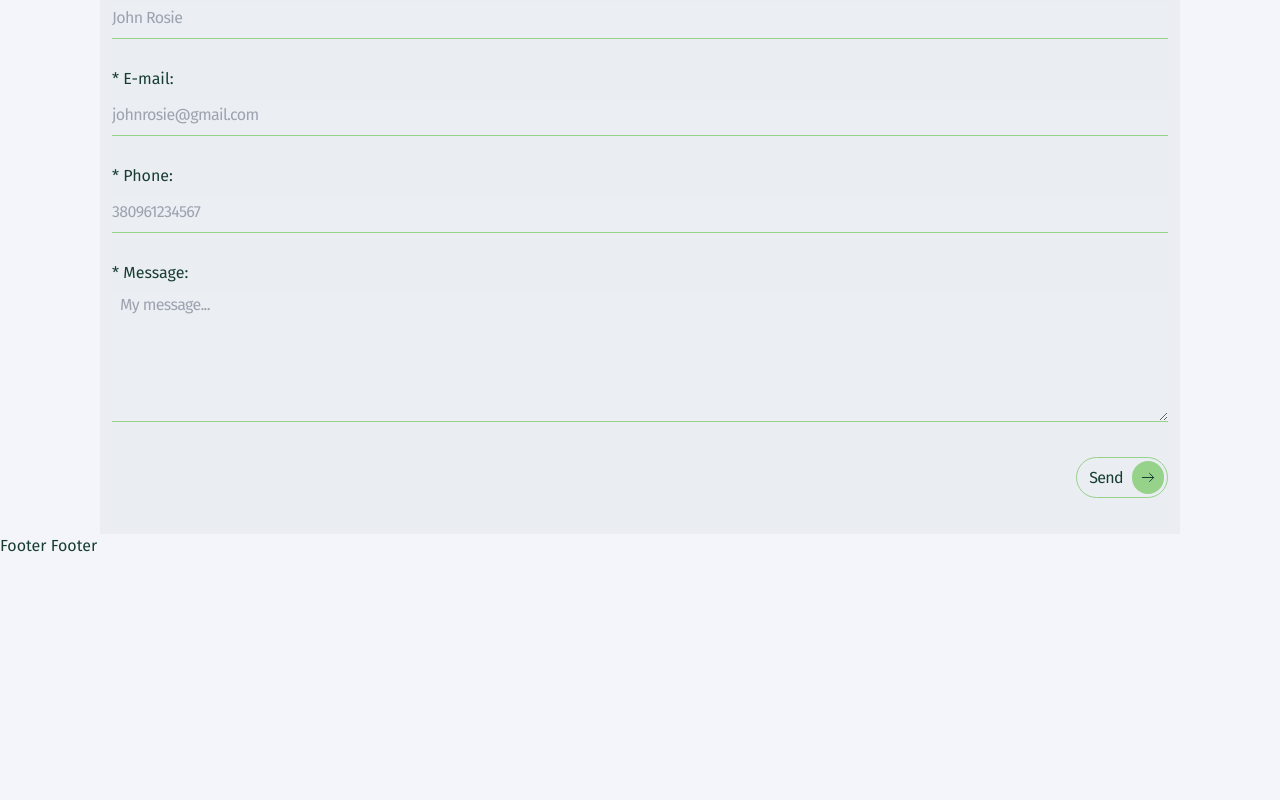
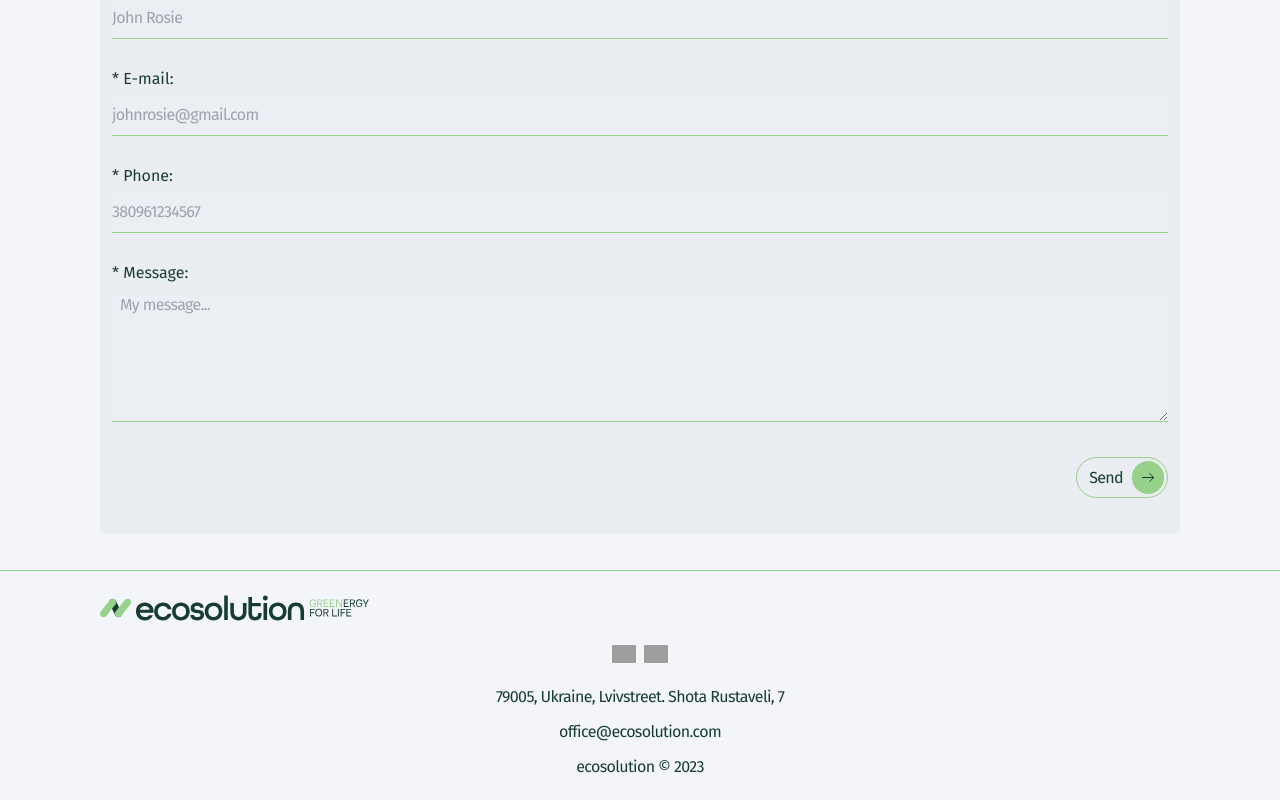
Before and after one commit to Basilika-draconum/greenergy, a Next.js app: page / in a window 1280 px wide. Shown: the part 1957-2757 px from the top of the page. Before the commit the page ends 2515 px from the top, so only its background shows below. Built offline with nearby package versions, Linux system fonts and the light colour scheme; grey boxes are pictures that could not be loaded.

Commit message:
update content in Footer.js

```diff
--- a/app/sections/Contact/Contact.js
+++ b/app/sections/Contact/Contact.js
@@ -5,7 +5,7 @@ import Title from "@/components/Title/Title";
 
 const Contact = () => {
   return (
-    <section>
+    <section className="mb-9">
       <div className="container-main">
         <Title text={"Contact us"} className={"text-center"} />
         <div className="mt-6">
--- a/app/sections/Footer/Footer.js
+++ b/app/sections/Footer/Footer.js
@@ -1,7 +1,54 @@
-import React from "react";
+import Socials from "@/components/Socials/Socials";
+import Image from "next/image";
 
 const Footer = () => {
-  return <div>Footer Footer</div>;
+  return (
+    <footer className="w-full py-6 border-t-[1px] border-accentColor ">
+      <div className="container-main ">
+        <div className="mb-6">
+          <a className="cursor-pointer flex gap-1" href="/" aria-label="logo">
+            <Image
+              src="/icons/favicon.svg"
+              alt="Logo"
+              width={31}
+              height={18}
+              priority={true}
+            />
+            <Image
+              src="/icons/ecosolution.svg"
+              alt="Ecosolution"
+              width={170}
+              height={18}
+              priority={true}
+            />
+            <Image
+              src="/icons/greenergy.svg"
+              alt="Greenergy"
+              width={60}
+              height={18}
+              priority={true}
+            />
+          </a>
+        </div>
+        <Socials className={"justify-center"} />
+        <address className="mt-6">
+          <ul className="not-italic flex flex-col gap-4 items-center">
+            <li className="text-description">
+              <a href="" target="_blank" rel="noopener noreferrer">
+                79005, Ukraine, Lvivstreet. Shota Rustaveli, 7
+              </a>
+            </li>
+            <li className="text-description cursor-pointer">
+              <a href="mailto:office@ecosolution.com">office@ecosolution.com</a>
+            </li>
+            <li className="text-description">
+              <p>ecosolution © 2023</p>
+            </li>
+          </ul>
+        </address>
+      </div>
+    </footer>
+  );
 };
 
 export default Footer;
--- a/app/sections/Main/Main.js
+++ b/app/sections/Main/Main.js
@@ -39,12 +39,18 @@ const Main = () => {
         <address className="mb-[36px]">
           <ul className="not-italic flex flex-col gap-2 items-center">
             <li className="text-description">
-              <a href="" target="_blank" rel="noopener noreferrer">
+              <a href="" target="_blank" rel="noopener noreferrer nofollow">
                 79005, Ukraine, Lvivstreet. Shota Rustaveli, 7
               </a>
             </li>
             <li className="text-description cursor-pointer">
-              <a href="mailto:office@ecosolution.com">office@ecosolution.com</a>
+              <a
+                href="mailto:office@ecosolution.com"
+                target="_blank"
+                rel="noopener noreferrer nofollow"
+              >
+                office@ecosolution.com
+              </a>
             </li>
           </ul>
         </address>
```
